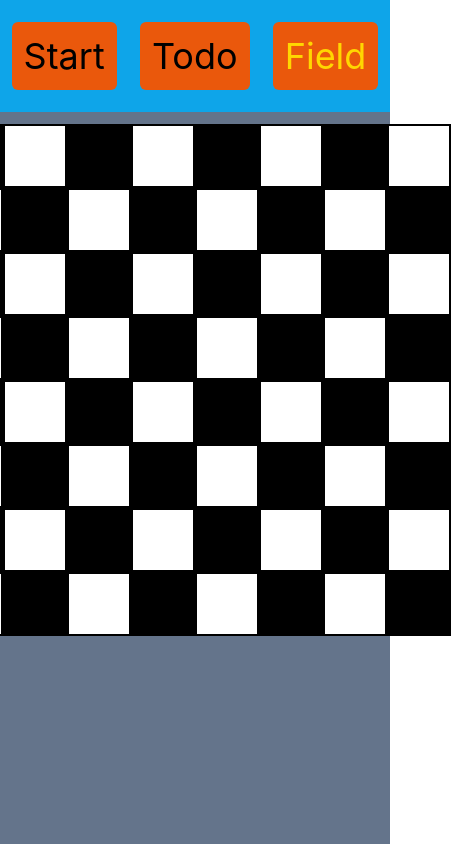
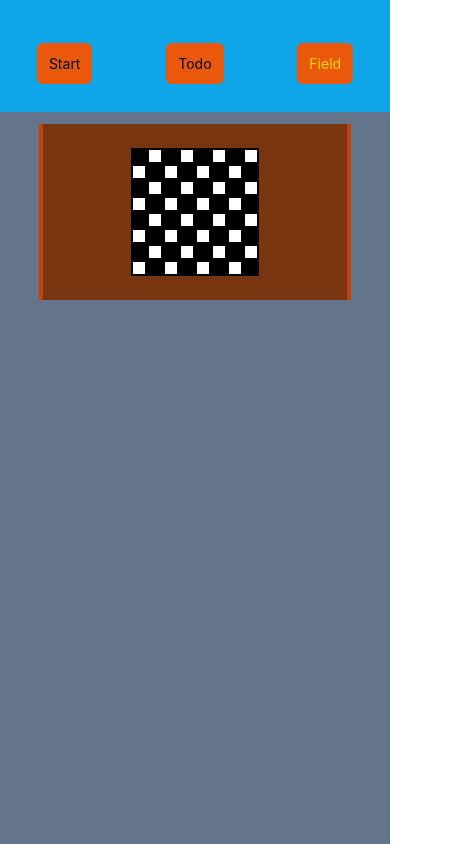
Before and after one commit to camelactive/mainproject, a React (Create React App) app: page /field in a window 390 px wide. Shown: the whole page, 451 px wide, since content can reach past the window. Built offline with nearby package versions, Linux system fonts and the light colour scheme.

Commit message:
add responsve css

```diff
--- a/src/App.css
+++ b/src/App.css
@@ -2,8 +2,14 @@
   color: gold;
 }
 .blackCell {
-  @apply w-16 h-16 flex justify-center items-center m-0 p-0 bg-black text-white border-black border-solid border-2
+  @apply w-4 h-4 sm:w-16 sm:h-16 flex justify-center items-center m-0 p-0 bg-black text-white border-black border-solid border-2
 }
 .whiteCell {
-  @apply w-16 h-16 flex justify-center items-center m-0 p-0 bg-white text-black border-black border-solid border-2
+  @apply w-4 h-4 sm:w-16 sm:h-16 flex justify-center items-center m-0 p-0 bg-white text-black border-black border-solid border-2
 }
+.doneTodo {
+  @apply bg-green-400 w-full flex items-center justify-between p-1
+}
+.undoneTodo {
+  @apply bg-inherit w-full flex items-center justify-between p-1
+}
--- a/src/components/Field/Field.jsx
+++ b/src/components/Field/Field.jsx
@@ -23,7 +23,7 @@ testArr.map((row,id) => {
 })
 console.log(testArr)
   return (
-    <div className="flex justify-center items-center bg-amber-900 w-full h-full">
+    <div className="flex justify-center items-center bg-amber-900 w-full p-6">
         {testArr.map((element,id)=>{
             return (
                 <div key={id}>
--- a/src/components/Todo/Todo.jsx
+++ b/src/components/Todo/Todo.jsx
@@ -18,9 +18,9 @@ function handleKeyPress (event){
   }
   return (
     <div className="w-full">
-        <label className="flex w-full bg-cyan-500 justify-center p-10 gap-10 items-center">
+        <label className="flex flex-col lg:flex-row w-full bg-cyan-500 justify-center p-10 gap-10 items-center">
             <p>new todo</p>
-            <input value={newTodo} onChange={(event)=>{setNewTodo(event.target.value)}} type="text"  placeholder="your new todo" onKeyDown={handleKeyPress}/>
+            <input className="w-full" value={newTodo} onChange={(event)=>{setNewTodo(event.target.value)}} type="text"  placeholder="your new todo" onKeyDown={handleKeyPress}/>
             <button className="bg-emerald-700 p-3 rounded-md" onClick={addTodoHandler}>add</button>
         </label>
     </div>
--- a/src/components/TodoList/TodoList.jsx
+++ b/src/components/TodoList/TodoList.jsx
@@ -15,14 +15,14 @@ function doneTodohandler({...elemId}) {
   return (
     <div>
         {todos.map((todo,id)=>{
-            return(<div className={todo.isDone ? "bg-green-400 w-full flex items-center justify-between" : "w-full flex items-center justify-between" } key={id}>
+            return(<div className={todo.isDone ? "doneTodo" : "undoneTodo" } key={id}>
                 <p className=" ml-6">{todo.text}</p>
-                <div className="mr-6 flex items-center">
-                    <button className="text-white bg-green-700 p-4 rounded-xl text-4xl w-48" onClick={()=>doneTodohandler({id})}>
+                <div className="mr-6 flex items-center gap-1">
+                    <button className=" text-sm md:text-4xl text-white bg-green-700 p-4 rounded-xl text-4xl w-24 md:w-48" onClick={()=>doneTodohandler({id})}>
                         {todo.isDone && "undone"}
                         {!todo.isDone && "done"}
                     </button>
-                    <button className="text-white bg-red-700 p-4 rounded-xl text-4xl"  onClick={()=>deleteTodohandler({id})}>delete</button>
+                    <button className="text-sm md:text-4xl text-white bg-red-700 p-4 rounded-xl text-4xl"  onClick={()=>deleteTodohandler({id})}>delete</button>
                 </div>
                 </div>)
         })}
--- a/src/components/TodosMenu/TodosMenu.jsx
+++ b/src/components/TodosMenu/TodosMenu.jsx
@@ -4,8 +4,8 @@ const TodosMenu = () => {
   return (
     <div  className="text-4xl bg-sky-500">
         <ul className="flex list-none justify-around m-0 items-center h-28">
-            <li><NavLink className=" bg-orange-600 p-3 rounded-md text-black" to={"/todo/newtodo"}>NewTodo</NavLink></li>
-            <li><NavLink className=" bg-orange-600 p-3 rounded-md text-black" to={"/todo/todoList"}>Todo List</NavLink></li>
+            <li><NavLink className="text-sm md:text-4xl bg-orange-600 p-3 rounded-md text-black" to={"/todo/newtodo"}>NewTodo</NavLink></li>
+            <li><NavLink className="text-sm md:text-4xl bg-orange-600 p-3 rounded-md text-black" to={"/todo/todoList"}>Todo List</NavLink></li>
         </ul>
     </div>
   )
--- a/src/components/TopMenu/TopMenu.jsx
+++ b/src/components/TopMenu/TopMenu.jsx
@@ -5,9 +5,9 @@ const TopMenu = () => {
   return (
     <div className="text-4xl bg-sky-500">
         <ul className="flex list-none justify-around m-0 items-center h-28">
-            <li><NavLink className=" bg-orange-600 p-3 rounded-md text-black" to={"/"}>Start</NavLink></li>
-            <li><NavLink className=" bg-orange-600 p-3 rounded-md text-black" to={"/todo"}>Todo</NavLink></li>
-            <li><NavLink className=" bg-orange-600 p-3 rounded-md text-black" to={"/field"}>Field</NavLink></li>
+            <li><NavLink className="text-sm md:text-4xl bg-orange-600 p-3 rounded-md text-black" to={"/"}>Start</NavLink></li>
+            <li><NavLink className="text-sm md:text-4xl bg-orange-600 p-3 rounded-md text-black" to={"/todo"}>Todo</NavLink></li>
+            <li><NavLink className="text-sm md:text-4xl bg-orange-600 p-3 rounded-md text-black" to={"/field"}>Field</NavLink></li>
         </ul>
     </div>
   )
```
